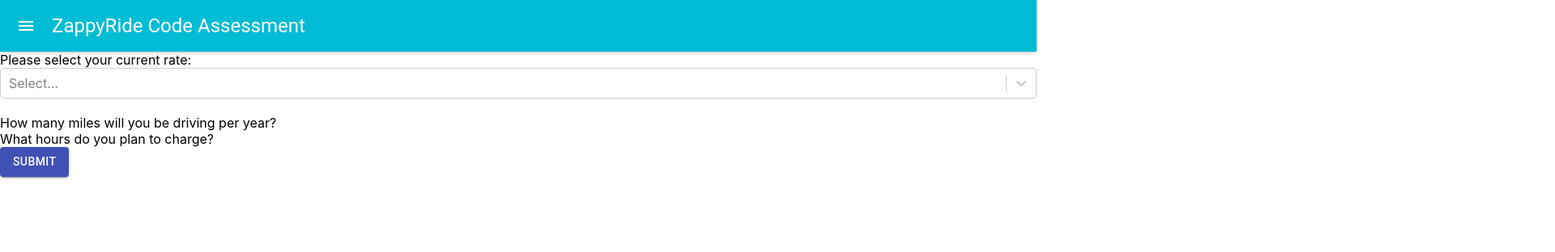
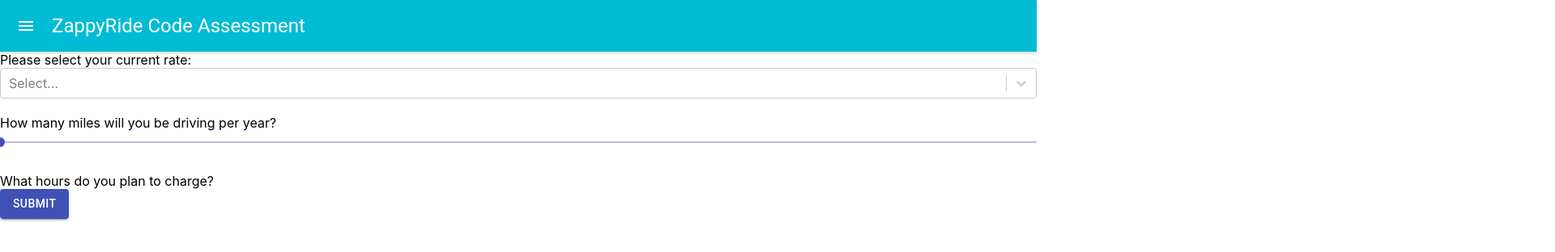
Before and after one commit to aimee-liang/zappyride-code-assessment, a React (Create React App) app: page / in a window 1280 px wide. Shown: the top 312 px of the page at 81% size, 1920 px wide, since content can reach past the window. Built offline with nearby package versions, Linux system fonts and the light colour scheme.

Commit message:
Updates to Form and SMR

```diff
--- a/src/Components/Form.jsx
+++ b/src/Components/Form.jsx
@@ -36,9 +36,8 @@
                     <SelectRate rateSetter={rateSetter} />
                     <br/>
                 <label>How many miles will you be driving per year?</label>
-                    <SelectMileRange />
+                    <SelectMileRange mileSetter={mileSetter} />
                     <br/>
-                    {/* <input type="text" value={data.miles} onChange={establishData} />  */}
                 <label>What hours do you plan to charge?</label>
                     {/* <input type="text" value={data.hoursOfTheDay} onChange={establishData}/> */}
                     <br />
--- a/src/Components/SelectMileRange.jsx
+++ b/src/Components/SelectMileRange.jsx
@@ -103,13 +103,32 @@
         value: 100000,
         label: '100,000'
     },
+]
 
-]
+const valuetext = (value) => {
+    return `${value} miles`
+}
 
 export default function SelectMileRange(props){
 
+    const [miles, setMiles] = useState(null)
+
+    const localSetter = () => {
+        setMiles(data)
+    }
+
+    const changeHandler = () => {
+        props.mileSetter(miles)
+    }
+
     return (
         <>
+            <Typography id="custom-slider"></Typography>
+            <Slider
+                defaultValue={0}
+                getAriaValueText={valuetext}
+                marks={marks}
+            />
         </>
     )
 }
```
